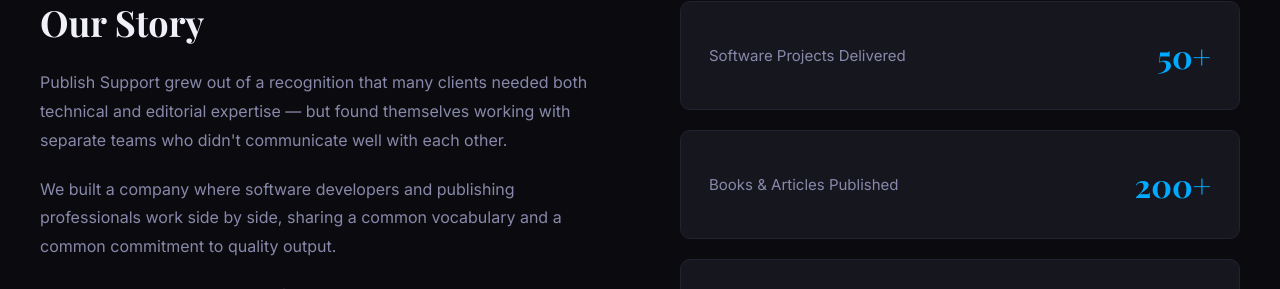
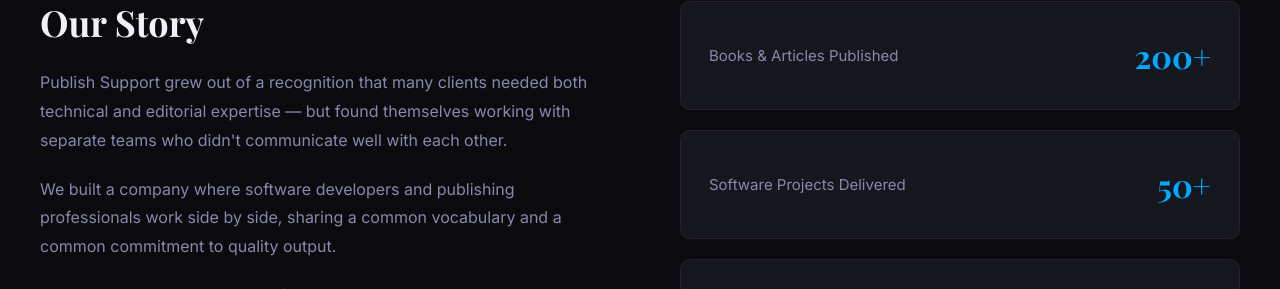
Before and after one commit to kkasmi/publishsupport-website, a Next.js app: page /about in a window 1280 px wide. Shown: the part 606-895 px from the top of the page. Built offline with nearby package versions, Linux system fonts and the light colour scheme.

Commit message:
Update page.js

```diff
--- a/src/app/about/page.js
+++ b/src/app/about/page.js
@@ -42,8 +42,8 @@ export default function AboutPage() {
             </div>
             <div style={{ display: 'flex', flexDirection: 'column', gap: '20px' }}>
               {[
+                { label: 'Books & Articles Published', value: '200+' },
                 { label: 'Software Projects Delivered', value: '50+' },
-                { label: 'Books & Articles Published', value: '200+' },
                 { label: 'Years of Combined Experience', value: '15+' },
                 { label: 'Satisfied Clients', value: '100+' },
               ].map(stat => (
```
